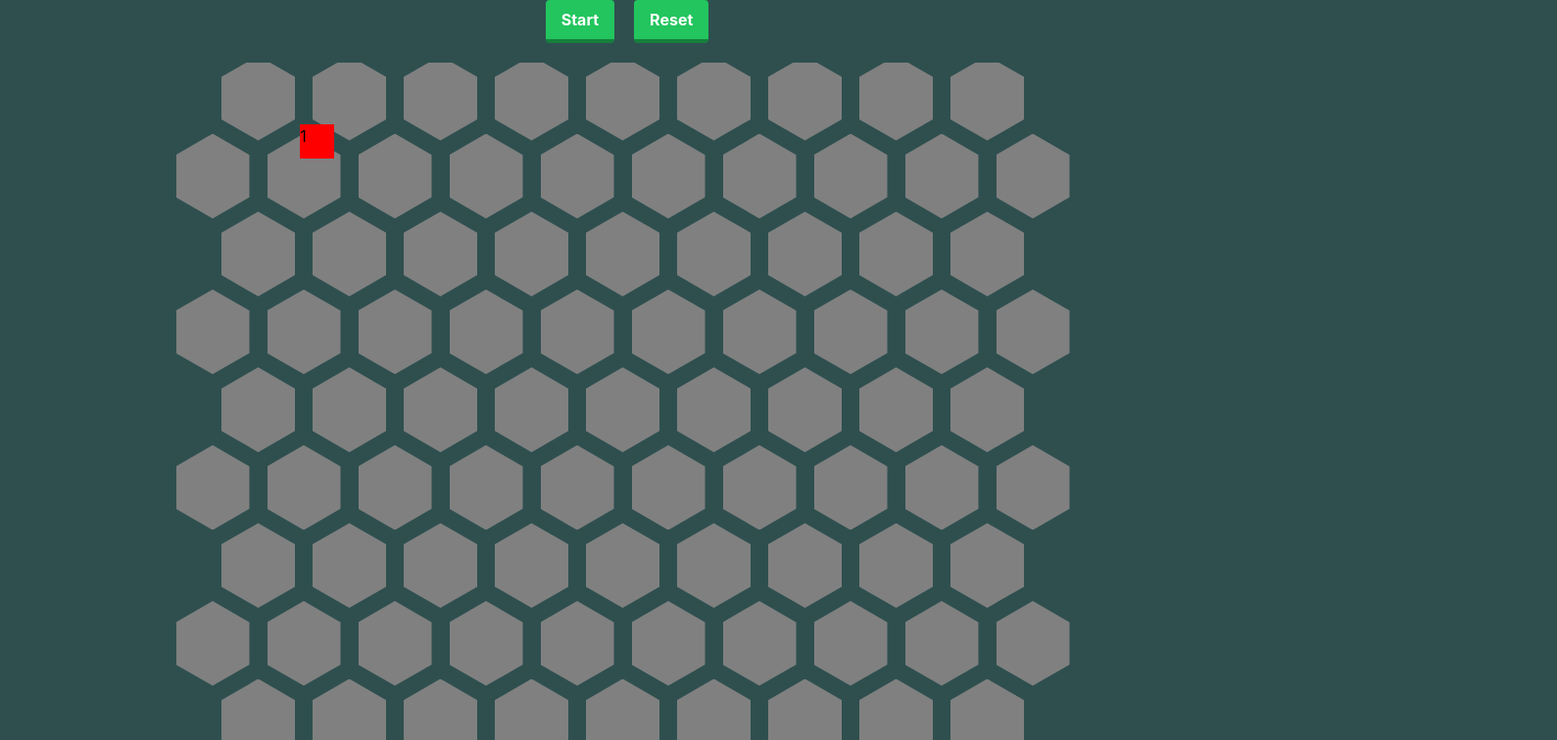
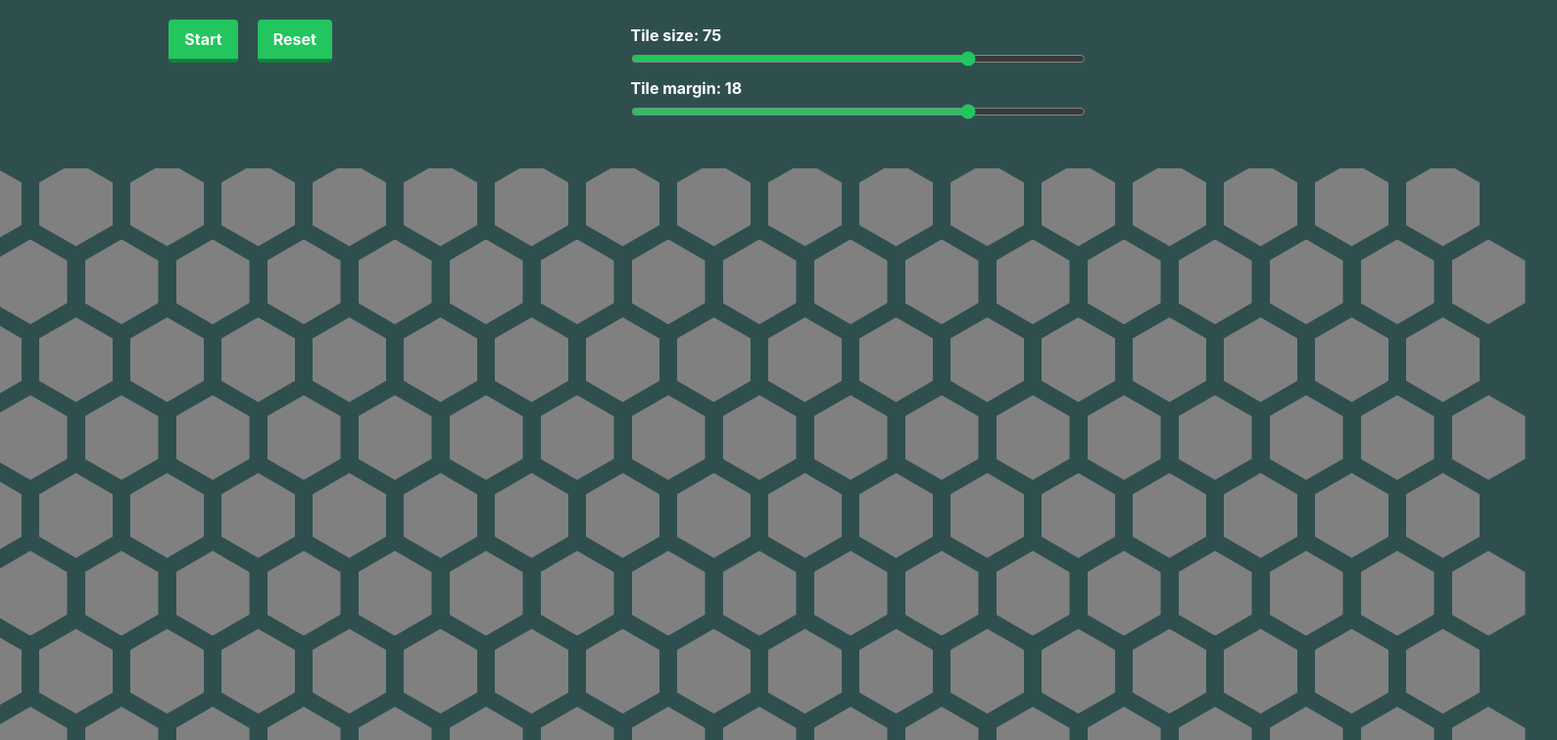
Before and after one commit to Brentwish/hex-hopper, a React (Create React App) app: page / in a window 1280 px wide. Shown: the top 756 px of the page at 98% size, 1589 px wide, since content can reach past the window. Built offline with nearby package versions, Linux system fonts and the light colour scheme; the HTML template or start-up script is replaced by a standard one.

Commit message:
add sliders

```diff
--- a/src/components/Game/Board/Board.tsx
+++ b/src/components/Game/Board/Board.tsx
@@ -3,7 +3,7 @@ import React from "react";
 import Tile from "./Tile";
 import styles from '../Game.module.scss'
 import { TileType } from "../types";
-import Player from "../../Player";
+import Player from "../Player";
 import useGameStore from "../store";
 
 const Board = () => {
@@ -19,7 +19,6 @@ const Board = () => {
           width: width * (tileSize + margin) + tileSize / 2,
           height: (width * (tileSize + margin)) * 1.1547,
           top: -1 * tileSize * (2 / Math.sqrt(3)),
-          maxHeight: '100vh',
         }}
       >
         {tiles.map((tile: TileType) => <Tile key={tile.id} tile={tile} />)}
--- a/src/components/Game/Game.module.scss
+++ b/src/components/Game/Game.module.scss
@@ -3,6 +3,7 @@
   position: relative;
   overflow: hidden;
   user-select: none;
+  max-height: 100vh;
 
   .tile {
     display: inline-block;
--- a/src/components/Game/Game.tsx
+++ b/src/components/Game/Game.tsx
@@ -6,14 +6,15 @@ import Board from "./Board";
 import config from "./config";
 
 const Game = () => {
-  const { actions } = useGameStore(({ actions }) => ({ actions }));
+  const { actions, board } = useGameStore(({ actions, board }) => ({ actions, board }));
   const { stop, run, running } = useAnimationFrame(actions.update);
 
   useEffect(() => actions.init(config), []);
 
   return (
-    <div className="flex flex-col items-center max-h-screen">
-      <div className="mb-5">
+    <div className="flex flex-col items-center max-h-screen p-5">
+      <div id="control-bar" className="flex mb-5 w-full justify-around">
+        <div className="">
           <button
             type="button"
             className="bg-green-500 hover:bg-green-400 text-white font-bold py-2 px-4 border-b-4 border-green-700 hover:border-green-500 rounded"
@@ -30,6 +31,32 @@ const Game = () => {
           </button>
         </div>
 
+        <div className="relative pt-1 text-white font-bold mb-5">
+          <label htmlFor="tile-size-slider" className="form-label ">Tile size: {board.tileSize}</label>
+          <input
+            id="tile-size-slider"
+            type="range"
+            className="form-range accent-green-500 w-full h-6 p-0 focus:outline-none focus:ring-0 focus:shadow-none"
+            value={board.tileSize}
+            min={12}
+            max={96}
+            onChange={e => actions.setTileSize(parseInt(e.target.value))}
+            onMouseMove={e => actions.setTileSize(parseInt((e.target as HTMLInputElement).value))}
+          />
+          <label htmlFor="margin-slider" className="form-label ">Tile margin: {board.margin}</label>
+          <input
+            id="margin-slider"
+            type="range"
+            className="form-range accent-green-500 w-full h-6 p-0 focus:outline-none focus:ring-0 focus:shadow-none"
+            value={board.margin}
+            min={0}
+            max={24}
+            onChange={e => actions.setMargin(parseInt(e.target.value))}
+            onMouseMove={e => actions.setMargin(parseInt((e.target as HTMLInputElement).value))}
+          />
+        </div>
+      </div>
+
       <Board />
     </div>
   );
--- a/src/components/Player/Player.tsx
+++ b/src/components/Game/Player/Player.tsx
@@ -1,6 +1,6 @@
 
 import React from "react";
-import { PlayerType } from "../Game/types";
+import { PlayerType } from "../types";
 import styles from './Player.module.scss'
 
 type PlayerProps = {
--- a/src/components/Game/config.ts
+++ b/src/components/Game/config.ts
@@ -2,7 +2,7 @@ import { GameConfig } from "./types";
 
 export const config: GameConfig = {
   board: {
-    width: 10,
+    width: 20,
     height: 15,
     margin: 18,
     tileSize: 75,
--- a/src/components/Game/store.ts
+++ b/src/components/Game/store.ts
@@ -5,6 +5,8 @@ import config from "./config";
 type GameActions = {
   init: (config: GameConfig) => void;
   update: (deltaTime: DOMHighResTimeStamp) => void;
+  setTileSize: (size: number) => void;
+  setMargin: (size: number) => void;
 }
 
 type GameState = GameConfig & {
@@ -39,6 +41,8 @@ const useGameStore = create<GameState>(set => ({
         return { maxTile, tiles }
       });
     },
+    setTileSize: (size: number) => set(state => ({ board: { ...state.board, tileSize: size }})),
+    setMargin: (margin: number) => set(state => ({ board: { ...state.board, margin }})),
     update: (deltaTime: DOMHighResTimeStamp) => {
       set((state: GameState) => {
         let { maxTile } = state;
```
Also changed, not shown: src/components/Game/Player/Player.module.scss (renamed from src/components/Player/Player.module.scss), src/components/Game/Player/index.tsx (renamed from src/components/Player/index.tsx). Lines whose indentation alone changed are shown as unchanged.
